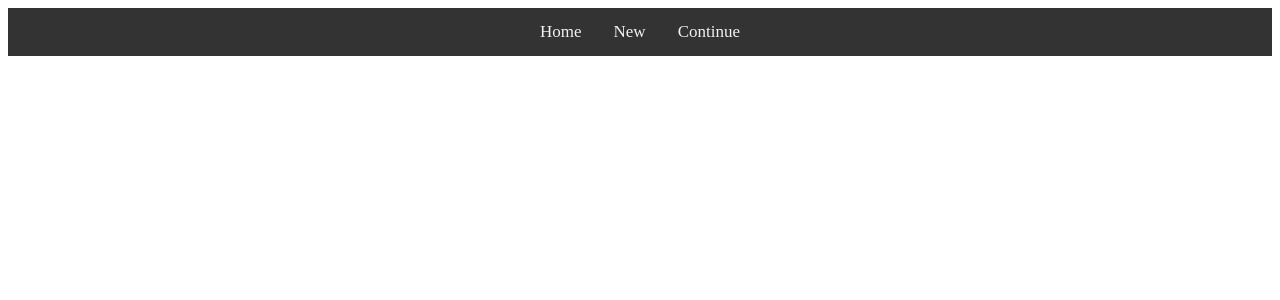
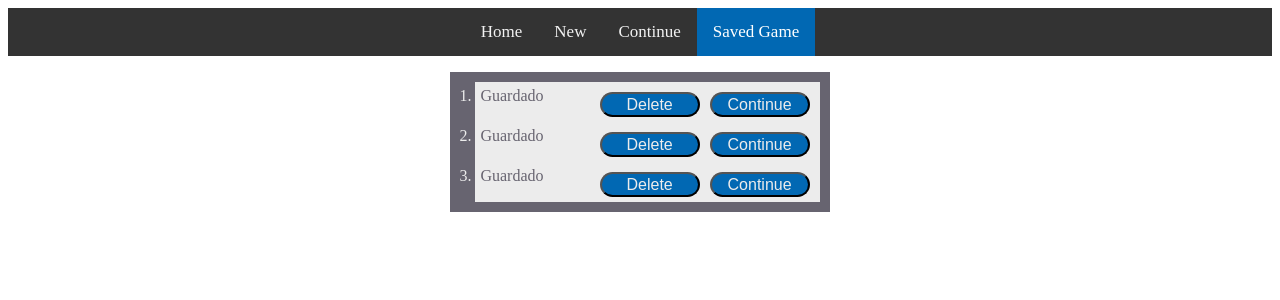
Before and after one commit to caballerof/TicTactoeAngular, an Angular app: page /save in a window 1280 px wide. Before the commit this address led to /. Shown: the top 300 px of the page. Built offline with nearby package versions, Linux system fonts and the light colour scheme.

Commit message:
- Routes, http request, and new secctions

```diff
--- a/src/app/app.component.html
+++ b/src/app/app.component.html
@@ -1,16 +1,9 @@
-<!-- The content below is only a placeholder and can be replaced. -->
 <div style="text-align:center">
   <nav>
     <a routerLink="/index" routerLinkActive="active">Home</a>
     <a routerLink="/new" routerLinkActive="active">New</a>
     <a routerLink="/continue" routerLinkActive="active">Continue</a>
+    <a routerLink="/save" routerLinkActive="active">Saved Game</a>
   </nav>
-  <!--
-    <header>
-      <h1>
-        Welcome to {{ title }}!
-      </h1>
-    </header>
-  -->
   <router-outlet> </router-outlet>
 </div>
--- a/src/app/game/footer/footer.component.html
+++ b/src/app/game/footer/footer.component.html
@@ -1,6 +1,8 @@
 <div>
   <h2>
-    Number of movements: <span>{{ (stateService.state$ | async).movements }}</span>
+    Number of movements:
+    <span>{{ (stateService.state$ | async).movements }}</span>
   </h2>
   <button (click)="stateService.reset()">Reset</button>
+  <button (click)="stateService.saveStateGame()">Save</button>
 </div>
--- a/src/app/game/footer/footer.component.ts
+++ b/src/app/game/footer/footer.component.ts
@@ -7,14 +7,11 @@ import { Component, OnInit } from '@angular/core';
   styleUrls: ['./footer.component.scss']
 })
 export class FooterComponent implements OnInit {
-
   stateService: StateService;
 
   constructor(stateService: StateService) {
     this.stateService = stateService;
   }
 
-  ngOnInit() {
-  }
-
+  ngOnInit() {}
 }
--- a/src/app/game/state.service.ts
+++ b/src/app/game/state.service.ts
@@ -1,3 +1,4 @@
+import { MyHttpServiceService } from './../my-http-service.service';
 import { State } from './state.service';
 import { Injectable } from '@angular/core';
 import { BehaviorSubject } from 'rxjs';
@@ -16,7 +17,7 @@ export interface State {
 export class StateService {
   private _state$: BehaviorSubject<State>;
 
-  constructor() {
+  constructor(public myHttpService: MyHttpServiceService) {
     this._state$ = new BehaviorSubject({
       turn: `Turn of Player 1 X`,
       values: [['-', '-', '-'], ['-', '-', '-'], ['-', '-', '-']],
@@ -134,4 +135,16 @@ export class StateService {
       player_name: ``
     };
   }
+
+  saveStateGame() {
+    // console.log(this.state);
+    this.myHttpService.putGame(this.state).subscribe(
+      response => {
+        console.log(response);
+      },
+      error => {
+        console.log(error);
+      }
+    );
+  } // End saveStateGame
 } // End Class
--- a/src/app/my-http-service.service.ts
+++ b/src/app/my-http-service.service.ts
@@ -1,20 +1,29 @@
 import { Injectable } from '@angular/core';
 import { HttpClient } from '@angular/common/http';
-
+import { HttpHeaders } from '@angular/common/http';
+import { State } from './game/state.service';
 
 @Injectable({
   providedIn: 'root'
 })
 export class MyHttpServiceService {
-
-  constructor(
-    private httpClient: HttpClient
-  ) {
-
-  }
+  constructor(private httpClient: HttpClient) {}
 
   getSavedGame() {
     return this.httpClient.get('https://api.myjson.com/bins/zuklq');
   }
 
-}// End Class
+  putGame(gameState: State) {
+    const httpOptions = {
+      headers: new HttpHeaders({
+        'Content-Type': 'application/json',
+        'cache-control': 'no-cache'
+      })
+    };
+    return this.httpClient.post(
+      `https://api.myjson.com/bins/zuklq`,
+      gameState,
+      httpOptions
+    );
+  }
+} // End Class
--- /dev/null
+++ b/src/app/save-game/save-game.component.html
@@ -0,0 +1,13 @@
+<div class="save-games">
+  <ol>
+    <li>
+      <span>Guardado</span> <button>Continue</button><button>Delete</button>
+    </li>
+    <li>
+      <span>Guardado</span> <button>Continue</button> <button>Delete</button>
+    </li>
+    <li>
+      <span>Guardado</span> <button>Continue</button> <button>Delete</button>
+    </li>
+  </ol>
+</div>
--- /dev/null
+++ b/src/app/save-game/save-game.component.scss
@@ -0,0 +1,39 @@
+.save-games {
+  width: 30%;
+  margin: 0 auto;
+  ol {
+    background: #676470;
+    padding: 10px 10px 10px 0px;
+
+    li {
+      color: #ececec;
+      background: #ececec;
+      padding: 5px;
+      margin-left: 25px;
+      text-align: left;
+      height: 30px;
+      font-size: 100%;
+
+      &:hover {
+        background-color: #676470;
+      }
+
+      span {
+        color: #676470;
+      }
+
+      button {
+        float: right;
+        height: 25px;
+        width: 100px;
+        font-size: 100%;
+        background-color: #0168b3;
+        border-radius: 14px;
+        color: #ececec;
+        margin: 5px;
+        outline: none;
+        cursor: pointer;
+      }
+    }
+  }
+}
--- /dev/null
+++ b/src/app/save-game/save-game.component.ts
@@ -0,0 +1,15 @@
+import { Component, OnInit } from '@angular/core';
+
+@Component({
+  selector: 'app-save-game',
+  templateUrl: './save-game.component.html',
+  styleUrls: ['./save-game.component.scss']
+})
+export class SaveGameComponent implements OnInit {
+
+  constructor() { }
+
+  ngOnInit() {
+  }
+
+}
```
Also changed, not shown: src/app/app.module.ts (+8 -7 lines), src/app/game/square/square.component.ts (+3 -6 lines), 1 other file (tests, documents, lock files or other folders).
